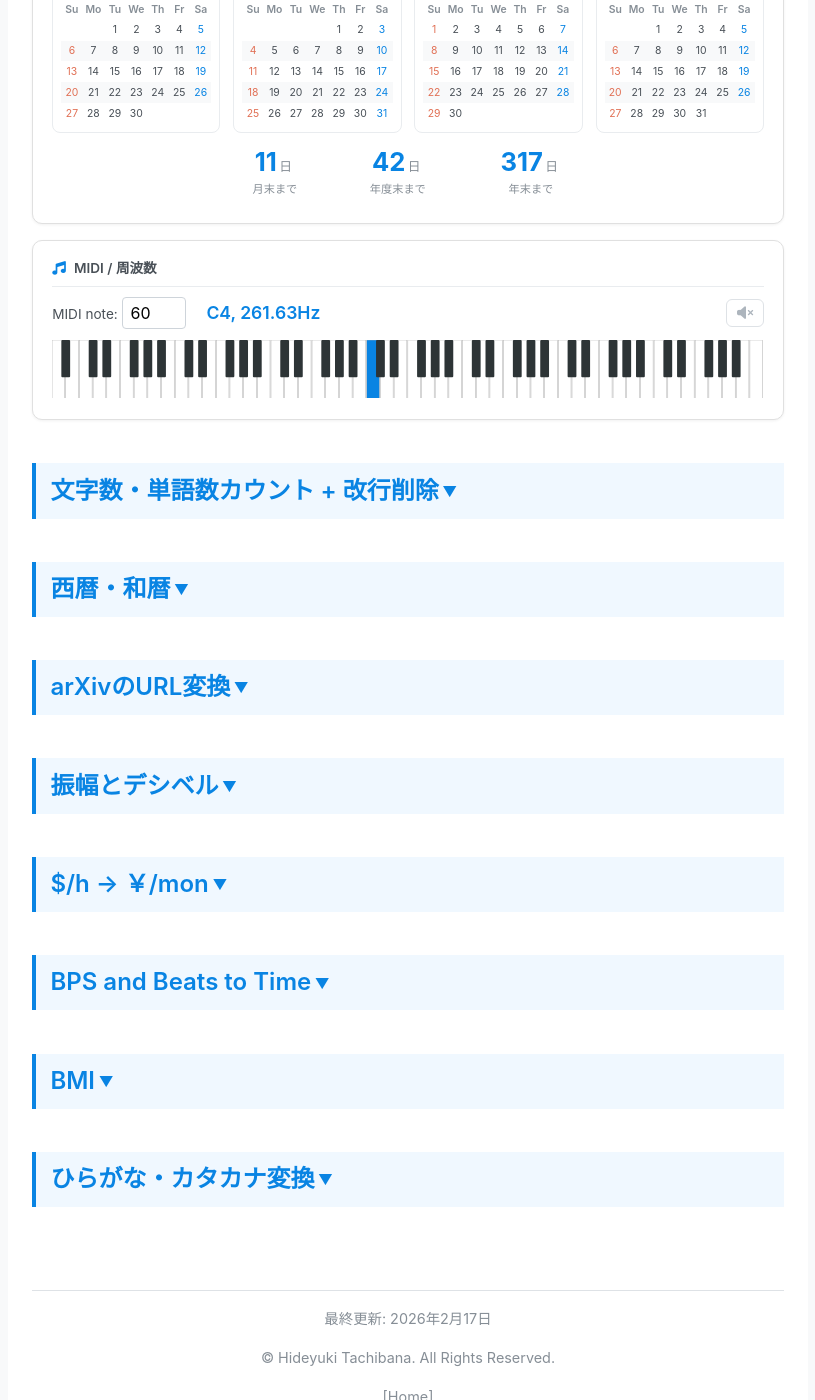
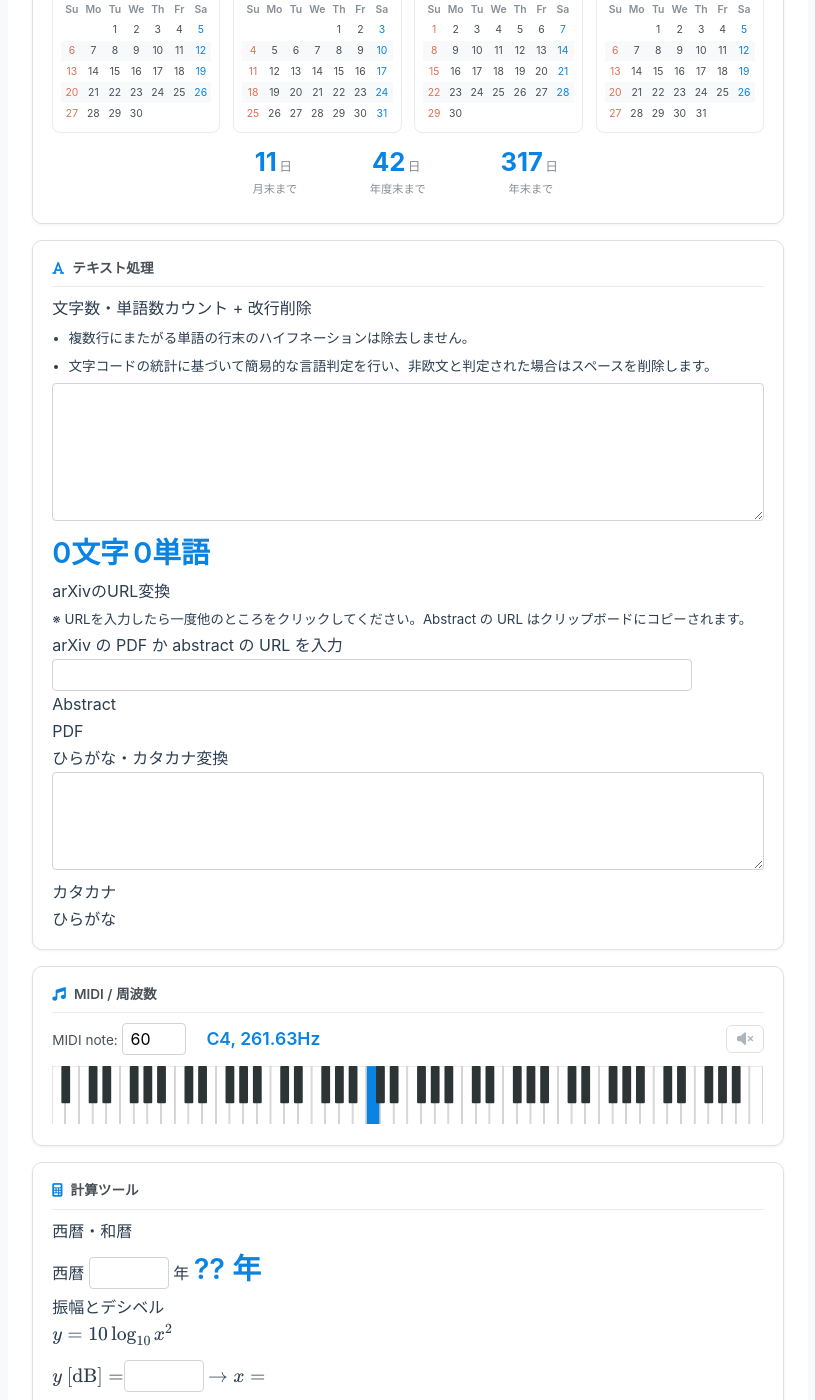
Before and after one commit to tachi-hi/tachi-hi.github.io, a Jekyll site: the page built from tools.html, in a window 1280 px wide and 1400 px high, scrolled down 1117 px. Shown: the whole window, without its empty margins (232-1047 px from the left). Built offline with Jekyll 4.4.1, drawn with Linux system fonts in a browser that asks for light colours; a style sheet for code colours, icons or effects is not loaded; some of the changed text lies outside the part shown.

Commit message:
ツールページをウィジェットカード構成に再編＋南北朝対応
- テキスト処理（文字数カウント・arXiv URL・かな変換）を1つのwidgetカードに統合
- 計算ツール（和暦・dB・コスト・BPS・BMI）を1つのwidgetカードに統合
- .topic トグル形式を廃止し .widget-section サブセクションに移行
- かな変換の出力を枠付きプレーンテキスト表示に変更
- 南北朝時代の元号に【北朝】【南朝】ラベルを追加
- 建武・元弘の終了年と朝廷ラベルを修正

Co-Authored-By: Claude Opus 4.6 <noreply@anthropic.com>

```diff
--- a/js/tools.js
+++ b/js/tools.js
@@ -93,21 +93,21 @@ document.addEventListener("DOMContentLoaded", function () {
     // 室町
     [1394, "応永"], [1390, "明徳"],
     // 南北朝（北朝）
-    [1389, "康応", 1390], [1387, "嘉慶", 1389],
-    [1384, "至徳", 1387], [1381, "永徳", 1384],
-    [1379, "康暦", 1381], [1375, "永和", 1379],
-    [1368, "応安", 1375], [1362, "貞治", 1368],
-    [1361, "康安", 1362], [1356, "延文", 1361],
-    [1352, "文和", 1356], [1350, "観応", 1352],
-    [1345, "貞和", 1350], [1342, "康永", 1345],
-    [1338, "暦応", 1342], [1332, "正慶", 1333],
+    [1389, "康応", 1390, "北朝"], [1387, "嘉慶", 1389, "北朝"],
+    [1384, "至徳", 1387, "北朝"], [1381, "永徳", 1384, "北朝"],
+    [1379, "康暦", 1381, "北朝"], [1375, "永和", 1379, "北朝"],
+    [1368, "応安", 1375, "北朝"], [1362, "貞治", 1368, "北朝"],
+    [1361, "康安", 1362, "北朝"], [1356, "延文", 1361, "北朝"],
+    [1352, "文和", 1356, "北朝"], [1350, "観応", 1352, "北朝"],
+    [1345, "貞和", 1350, "北朝"], [1342, "康永", 1345, "北朝"],
+    [1338, "暦応", 1342, "北朝"], [1332, "正慶", 1333, "北朝"],
     // 南北朝（南朝）
-    [1384, "元中", 1392], [1381, "弘和", 1384],
-    [1375, "天授", 1381], [1372, "文中", 1375],
-    [1370, "建徳", 1372], [1346, "正平", 1370],
-    [1340, "興国", 1346], [1336, "延元", 1340],
+    [1384, "元中", 1392, "南朝"], [1381, "弘和", 1384, "南朝"],
+    [1375, "天授", 1381, "南朝"], [1372, "文中", 1375, "南朝"],
+    [1370, "建徳", 1372, "南朝"], [1346, "正平", 1370, "南朝"],
+    [1340, "興国", 1346, "南朝"], [1336, "延元", 1340, "南朝"],
     // 建武・鎌倉
-    [1334, "建武"], [1331, "元弘"],
+    [1334, "建武", 1338], [1331, "元弘", 1334, "南朝"],
     [1329, "元徳"], [1326, "嘉暦"], [1324, "正中"],
     [1321, "元亨"], [1319, "元応"], [1317, "文保"],
     [1312, "正和"], [1311, "応長"], [1308, "延慶"],
@@ -176,8 +176,9 @@ document.addEventListener("DOMContentLoaded", function () {
         var eraStart = eraTable[i][0];
         var eraEnd = eraTable[i][2] || (i === 0 ? 2100 : eraTable[i - 1][0]);
         if (seireki >= eraStart && seireki <= eraEnd) {
+          var court = eraTable[i][3] ? "【" + eraTable[i][3] + "】" : "";
           warekiText +=
-            eraTable[i][1] +
+            court + eraTable[i][1] +
             (seireki === eraStart ? "元" : seireki - eraStart + 1) +
             "年 ";
         }
--- a/tools.html
+++ b/tools.html
@@ -21,6 +21,39 @@ custom_js:
 </div>
 
 <div class="widget">
+  <div class="widget-title"><i class="fa-solid fa-font"></i> テキスト処理</div>
+
+  <div class="widget-section">
+    <div class="widget-section-title">文字数・単語数カウント + 改行削除</div>
+    <ul style="margin: 0.3rem 0; padding-left: 1.2em; font-size: 0.85rem">
+      <li>複数行にまたがる単語の行末のハイフネーションは除去しません。</li>
+      <li>文字コードの統計に基づいて簡易的な言語判定を行い、非欧文と判定された場合はスペースを削除します。</li>
+    </ul>
+    <textarea id="moji_count" cols="100" rows="6"></textarea>
+    <div>
+      <span class="result-display" id="wcharCount">0文字</span>
+      <span class="result-display" id="wordCount">0単語</span>
+    </div>
+  </div>
+
+  <div class="widget-section">
+    <div class="widget-section-title">arXivのURL変換</div>
+    <small>※ URLを入力したら一度他のところをクリックしてください。Abstract の URL はクリップボードにコピーされます。</small><br>
+    arXiv の PDF か abstract の URL を入力<br>
+    <input id="arxivurl" type="text" style="width: 100%; max-width: 40em"><br>
+    <span id="arxivabs">Abstract</span><br>
+    <span id="arxivpdf">PDF</span>
+  </div>
+
+  <div class="widget-section">
+    <div class="widget-section-title">ひらがな・カタカナ変換</div>
+    <textarea id="kana_input" cols="100" rows="4"></textarea>
+    <div class="kana-output-row"><span class="kana-label">カタカナ</span><div class="kana-output" id="kana_to_katakana"></div></div>
+    <div class="kana-output-row"><span class="kana-label">ひらがな</span><div class="kana-output" id="kana_to_hiragana"></div></div>
+  </div>
+</div>
+
+<div class="widget">
   <div class="widget-title"><i class="fa-solid fa-music"></i> MIDI / 周波数</div>
   <div class="piano-controls">
     <div class="piano-input-row">
@@ -34,74 +67,43 @@ custom_js:
   </div>
 </div>
 
-<div class="topic"><h2>文字数・単語数カウント + 改行削除</h2><div class="toggle-content hidden">
-<ul>
-  <li>複数行にまたがる単語の行末のハイフネーションは除去しません。</li>
-  <li>文字コードの統計に基づいて簡易的な言語判定を行い、非欧文と判定された場合はスペースを削除します。</li>
-</ul>
-<textarea id="moji_count" cols="100" rows="10"></textarea>
-<div>
-  <span class="result-display" id="wcharCount">0文字</span>
-  <span class="result-display" id="wordCount">0単語</span>
+<div class="widget">
+  <div class="widget-title"><i class="fa-solid fa-calculator"></i> 計算ツール</div>
+
+  <div class="widget-section">
+    <div class="widget-section-title">西暦・和暦</div>
+    西暦 <input id="seireki" type="number" style="width: 5em"> 年
+    <span class="result-display" id="wareki"> ?? 年</span>
   </div>
 
-</div></div>
-
-<div class="topic"><h2>西暦・和暦</h2><div class="toggle-content hidden">
-<small>大化（645年）〜対応。南北朝時代は両朝の元号を併記。</small><br>
-西暦 <input id="seireki" type="number" style="width: 5em"> 年
-<span class="result-display" id="wareki"> ?? 年</span>
-
-</div></div>
-
-<div class="topic"><h2>arXivのURL変換</h2><div class="toggle-content hidden">
-  <p>※ URLを入力したら一度他のところをクリックしてください。</p>
-  <p>※ Abstract の URL はクリップボードにコピーされます。</p>
-  arXiv の PDF か abstract の URL を入力<br>
-  <input id="arxivurl" type="text" style="width: 100%; max-width: 40em"><br>
-  <span id="arxivabs">Abstract</span><br>
-  <span id="arxivpdf">PDF</span>
-
-</div></div>
-
-<div class="topic"><h2>振幅とデシベル</h2><div class="toggle-content hidden">
+  <div class="widget-section">
+    <div class="widget-section-title">振幅とデシベル</div>
     \(y = 10 \log_{10} x^2\) <br>
-
     \(y \text{ [dB]} = \)<input id="db2amp" type="number" step="any" style="width: 5em">
     \(\to x = \)<span class="result-display" id="amp_result"></span><br>
-
     \(x = \)<input id="amp2db" type="number" step="any" style="width: 5em">
     \(\to y \text{ [dB]} = \)<span class="result-display" id="db_result"></span>
+  </div>
 
-</div></div>
-
-
-<div class="topic"><h2>$/h → ￥/mon</h2><div class="toggle-content hidden">
+  <div class="widget-section">
+    <div class="widget-section-title">$/h → ￥/mon</div>
     <input id="cost_usd" type="number" step="any" style="width: 5em"> ドル/時間
     × 為替レート <input id="exchange_rate" type="number" value="150" style="width: 5em"> 円/ドル →
     <span class="result-display" id="hourly_cost_2_monthly">料金</span>
-<br>
-<small>注：1セント/時 ≒ 1000円/月 (為替150円換算)</small>
+    <br><small>注：1セント/時 ≒ 1000円/月 (為替150円換算)</small>
+  </div>
 
-</div></div>
-
-<div class="topic"><h2>BPS and Beats to Time</h2><div class="toggle-content hidden">
+  <div class="widget-section">
+    <div class="widget-section-title">BPS and Beats to Time</div>
     BPS (beats per second): <input id="bps" type="number" step="any" style="width: 5em">
     Beats: <input id="n_beats" type="number" style="width: 5em">
     <span class="result-display" id="bps_nbeats_2_time">時間</span>
+  </div>
 
-</div></div>
-
-<div class="topic"><h2>BMI</h2><div class="toggle-content hidden">
+  <div class="widget-section">
+    <div class="widget-section-title">BMI</div>
     身長: <input id="bmi_height" type="number" step="any" style="width: 5em"> cm
     体重: <input id="bmi_weight" type="number" step="any" style="width: 5em"> kg
     <span class="result-display" id="bmi">BMI</span>
-
-</div></div>
-
-
-<div class="topic"><h2>ひらがな・カタカナ変換</h2><div class="toggle-content hidden">
-入力：<textarea id="kana_input" cols="50" rows="2"></textarea><br>
-<b>→ カタカナ：</b><span class="result-display" id="kana_to_katakana"></span><br>
-<b>→ ひらがな：</b><span class="result-display" id="kana_to_hiragana"></span>
-</div></div>
+  </div>
+</div>
```
Lines whose indentation alone changed are shown as unchanged.
